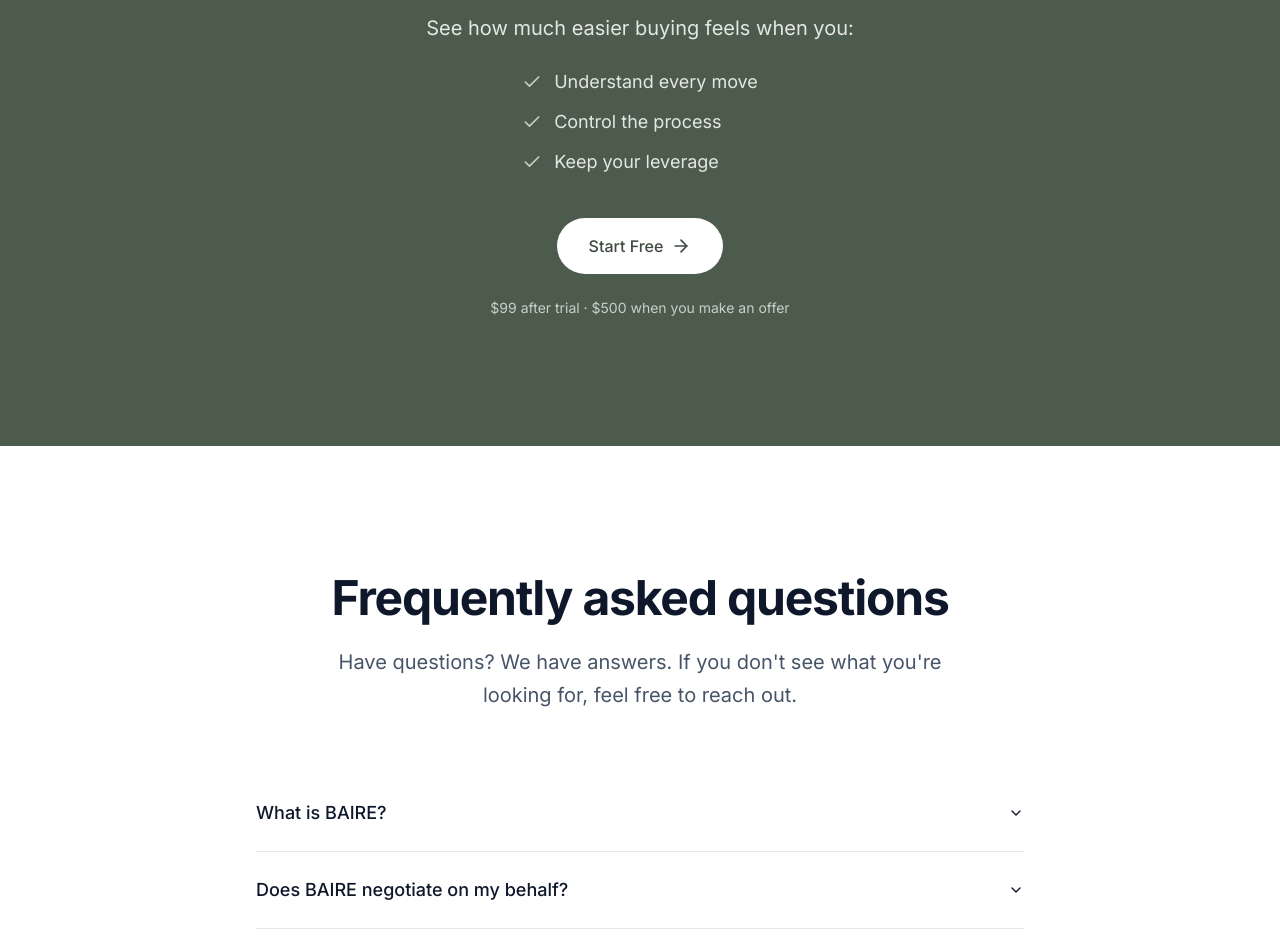
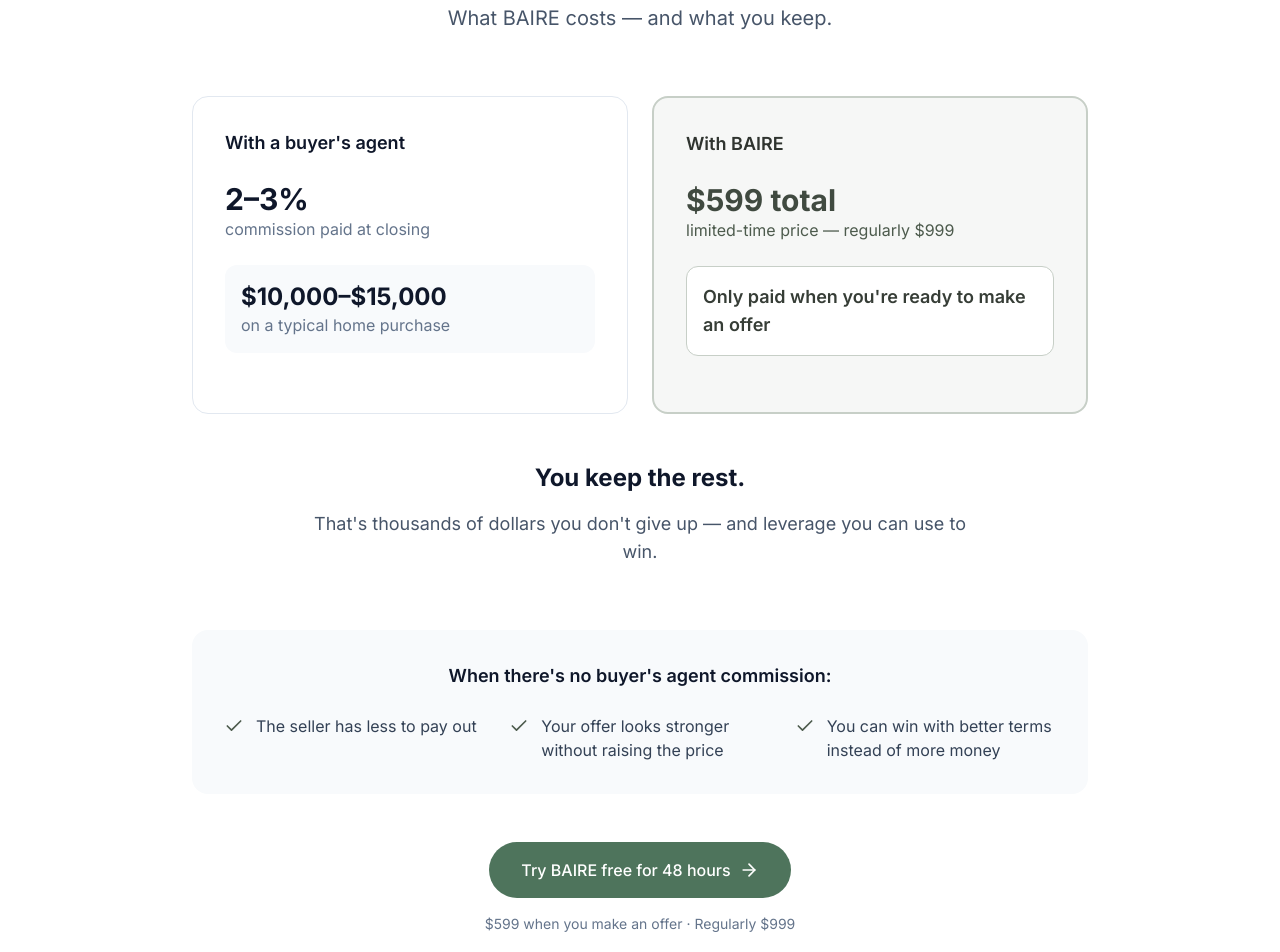
Before and after one commit to geoffbailey114/baireapp, a Next.js app: page / in a window 1280 px wide. Shown: the part 5620-6572 px from the top of the page. Built offline with nearby package versions, Linux system fonts and the light colour scheme.

Commit message:
pricing addition to home

```diff
--- a/app/page.tsx
+++ b/app/page.tsx
@@ -3,6 +3,7 @@
 import { Features } from '@/components/features'
 import { HowItWorks } from '@/components/how-it-works'
 import { TacticalAnswers } from '@/components/tactical-answers'
+import { SimplePricing } from '@/components/simple-pricing'
 import { PricingCTA } from '@/components/pricing-cta'
 import { FAQ } from '@/components/faq'
 import { APP_NAME, APP_URL } from '@/lib/constants'
@@ -15,6 +16,7 @@
       <Features />
       <HowItWorks />
       <TacticalAnswers />
+      <SimplePricing />
       <PricingCTA />
       <FAQ />
 
--- /dev/null
+++ b/components/simple-pricing.tsx
@@ -0,0 +1,141 @@
+'use client'
+
+import Link from 'next/link'
+import { motion } from 'framer-motion'
+import { X, Check, ArrowRight } from 'lucide-react'
+import { Button } from '@/components/ui/button'
+
+export function SimplePricing() {
+  return (
+    <section className="py-24 md:py-32 bg-white">
+      <div className="container">
+        <div className="mx-auto max-w-4xl">
+          <motion.div
+            initial={{ opacity: 0, y: 20 }}
+            whileInView={{ opacity: 1, y: 0 }}
+            viewport={{ once: true }}
+            transition={{ duration: 0.5 }}
+            className="text-center mb-16"
+          >
+            <h2 className="text-4xl md:text-5xl font-bold tracking-tight text-slate-900">
+              Simple, Clear Pricing
+            </h2>
+            <p className="mt-4 text-xl text-slate-600">
+              What BAIRE costs — and what you keep.
+            </p>
+          </motion.div>
+
+          {/* Pricing Cards */}
+          <div className="grid md:grid-cols-2 gap-6 mb-12">
+            {/* With a buyer's agent */}
+            <motion.div
+              initial={{ opacity: 0, x: -20 }}
+              whileInView={{ opacity: 1, x: 0 }}
+              viewport={{ once: true }}
+              transition={{ duration: 0.5, delay: 0.1 }}
+              className="bg-white rounded-2xl border border-slate-200 p-8"
+            >
+              <h3 className="text-lg font-semibold text-slate-900 mb-6">
+                With a buyer&apos;s agent
+              </h3>
+
+              <div className="mb-6">
+                <p className="text-3xl font-bold text-slate-900">2–3%</p>
+                <p className="text-slate-500">commission paid at closing</p>
+              </div>
+
+              <div className="bg-slate-50 rounded-xl p-4 mb-6">
+                <p className="text-2xl font-bold text-slate-900">$10,000–$15,000</p>
+                <p className="text-slate-500">on a typical home purchase</p>
+              </div>
+            </motion.div>
+
+            {/* With BAIRE */}
+            <motion.div
+              initial={{ opacity: 0, x: 20 }}
+              whileInView={{ opacity: 1, x: 0 }}
+              viewport={{ once: true }}
+              transition={{ duration: 0.5, delay: 0.2 }}
+              className="bg-sage-50 rounded-2xl border-2 border-sage-200 p-8"
+            >
+              <h3 className="text-lg font-semibold text-sage-900 mb-6">
+                With BAIRE
+              </h3>
+
+              <div className="mb-6">
+                <p className="text-3xl font-bold text-sage-700">$599 total</p>
+                <p className="text-sage-600">limited-time price — regularly $999</p>
+              </div>
+
+              <div className="bg-white rounded-xl p-4 mb-6 border border-sage-200">
+                <p className="text-lg font-semibold text-sage-800">Only paid when you&apos;re ready to make an offer</p>
+              </div>
+            </motion.div>
+          </div>
+
+          {/* You keep the rest */}
+          <motion.div
+            initial={{ opacity: 0, y: 20 }}
+            whileInView={{ opacity: 1, y: 0 }}
+            viewport={{ once: true }}
+            transition={{ duration: 0.5, delay: 0.3 }}
+            className="text-center mb-16"
+          >
+            <p className="text-2xl font-bold text-slate-900 mb-4">
+              You keep the rest.
+            </p>
+            <p className="text-lg text-slate-600 max-w-2xl mx-auto">
+              That&apos;s thousands of dollars you don&apos;t give up — and leverage you can use to win.
+            </p>
+          </motion.div>
+
+          {/* When there's no buyer's agent commission */}
+          <motion.div
+            initial={{ opacity: 0, y: 20 }}
+            whileInView={{ opacity: 1, y: 0 }}
+            viewport={{ once: true }}
+            transition={{ duration: 0.5, delay: 0.4 }}
+            className="bg-slate-50 rounded-2xl p-8 mb-12"
+          >
+            <p className="text-lg font-semibold text-slate-900 mb-6 text-center">
+              When there&apos;s no buyer&apos;s agent commission:
+            </p>
+            <div className="grid md:grid-cols-3 gap-6">
+              <div className="flex items-start gap-3">
+                <Check className="h-5 w-5 text-sage-600 flex-shrink-0 mt-0.5" />
+                <span className="text-slate-700">The seller has less to pay out</span>
+              </div>
+              <div className="flex items-start gap-3">
+                <Check className="h-5 w-5 text-sage-600 flex-shrink-0 mt-0.5" />
+                <span className="text-slate-700">Your offer looks stronger without raising the price</span>
+              </div>
+              <div className="flex items-start gap-3">
+                <Check className="h-5 w-5 text-sage-600 flex-shrink-0 mt-0.5" />
+                <span className="text-slate-700">You can win with better terms instead of more money</span>
+              </div>
+            </div>
+          </motion.div>
+
+          {/* CTA */}
+          <motion.div
+            initial={{ opacity: 0, y: 20 }}
+            whileInView={{ opacity: 1, y: 0 }}
+            viewport={{ once: true }}
+            transition={{ duration: 0.5, delay: 0.5 }}
+            className="text-center"
+          >
+            <Button asChild size="xl" className="text-base px-8 h-14 rounded-full">
+              <Link href="/signup">
+                Try BAIRE free for 48 hours
+                <ArrowRight className="ml-2 h-5 w-5" />
+              </Link>
+            </Button>
+            <p className="mt-4 text-sm text-slate-500">
+              $599 when you make an offer · Regularly $999
+            </p>
+          </motion.div>
+        </div>
+      </div>
+    </section>
+  )
+}
```
